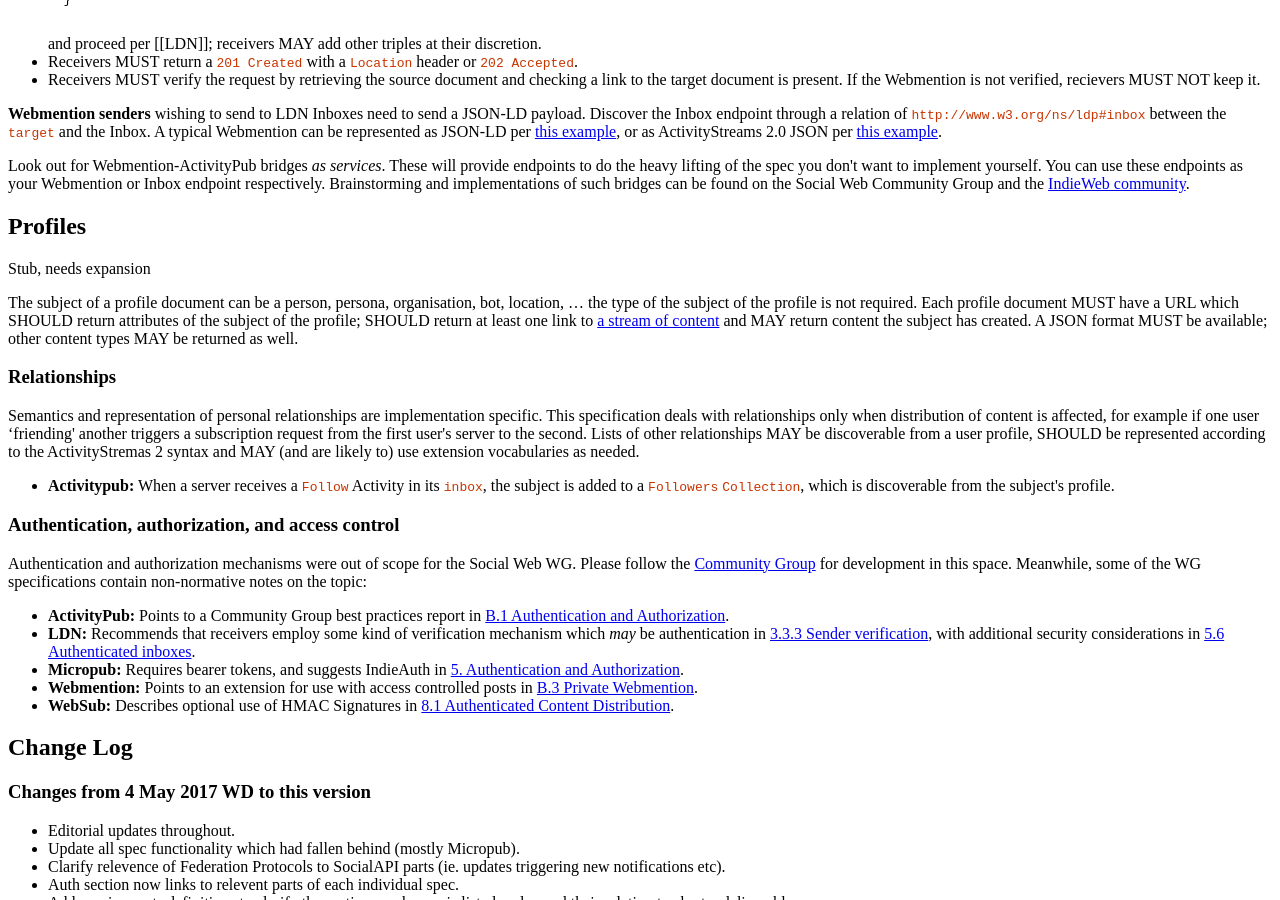
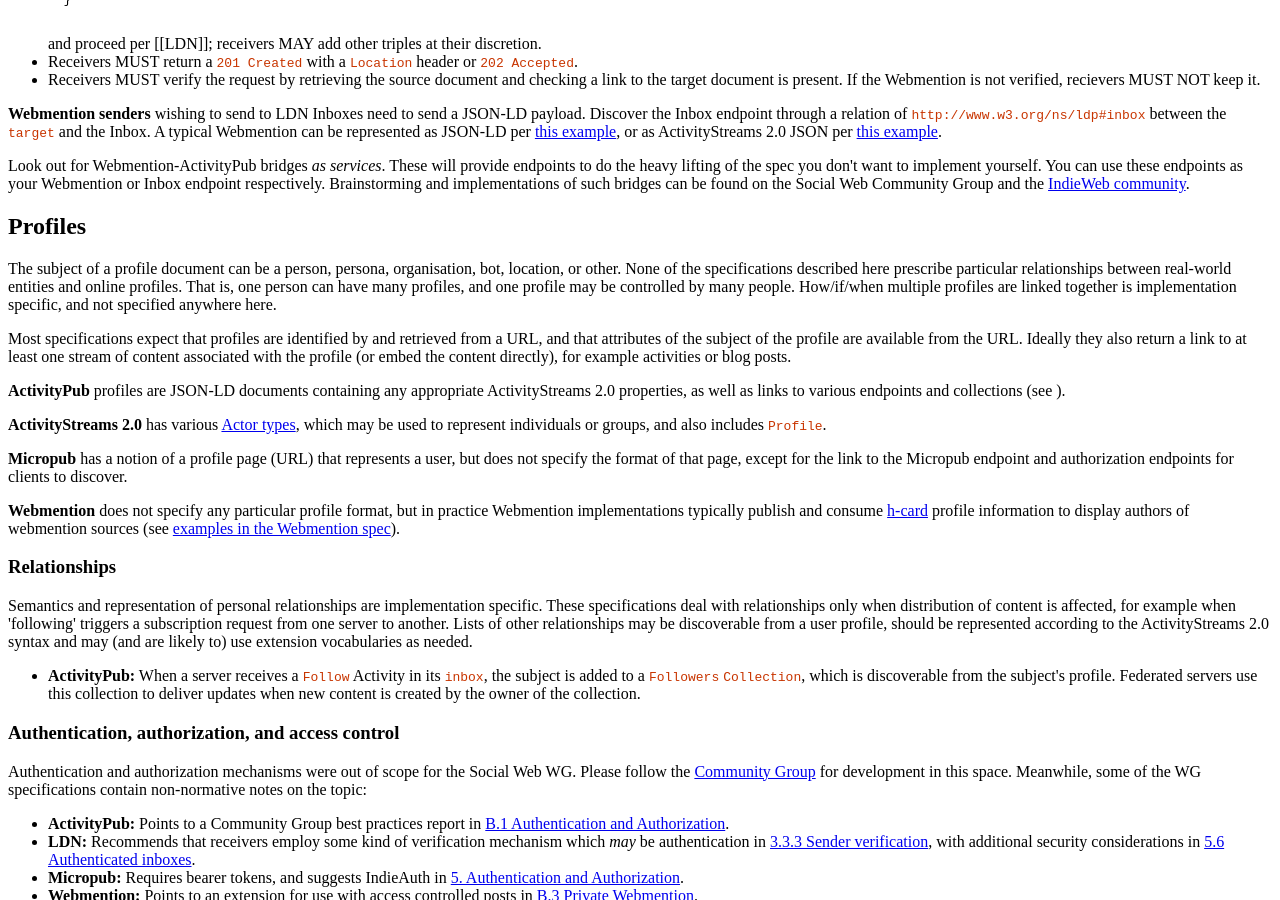
Before and after one commit to w3c-social/social-web-protocols, a Jekyll site: the page index.html, which Jekyll copies as it is, in a window 1280 px wide and 900 px high, scrolled down 9679 px. Built offline with Jekyll 4.4.1, drawn with Linux system fonts in a browser that asks for light colours.

Commit message:
Profiles unstubbed. Fixes #48

```diff
--- a/index.html
+++ b/index.html
@@ -972,17 +972,25 @@
   <section id="profiles">
       <h2>Profiles</h2>
 
-      <p class="issue">Stub, needs expansion</p>
+      <p>The subject of a profile document can be a person, persona, organisation, bot, location, or other. None of the specifications described here prescribe particular relationships between real-world entities and online profiles. That is, one person can have many profiles, and one profile may be controlled by many people. How/if/when multiple profiles are linked together is implementation specific, and not specified anywhere here.</p>
 
-      <p>The subject of a profile document can be a person, persona, organisation, bot, location, … the type of the subject of the profile is not required. Each profile document MUST have a URL which SHOULD return attributes of the subject of the profile; SHOULD return at least one link to <a href="#reading">a stream of content</a> and MAY return content the subject has created. A JSON format MUST be available; other content types MAY be returned as well.</p>
+      <p>Most specifications expect that profiles are identified by and retrieved from a URL, and that attributes of the subject of the profile are available from the URL. Ideally they also return a link to at least one stream of content associated with the profile (or embed the content directly), for example activities or blog posts.</p>
+
+      <p><strong>ActivityPub</strong> profiles are JSON-LD documents containing any appropriate ActivityStreams 2.0 properties, as well as links to various endpoints and collections (see <a href="#streams-special"></a>).</p>
+
+      <p><strong>ActivityStreams 2.0</strong> has various <a href="https://www.w3.org/TR/activitystreams-core/#actors">Actor types</a>, which may be used to represent individuals or groups, and also includes <code>Profile</code>.</p>
+
+      <p><strong>Micropub</strong> has a notion of a profile page (URL) that represents a user, but does not specify the format of that page, except for the link to the Micropub endpoint and authorization endpoints for clients to discover.</p>
+
+      <p><strong>Webmention</strong> does not specify any particular profile format, but in practice Webmention implementations typically publish and consume <a href="http://microformats.org/wiki/h-card">h-card</a> profile information to display authors of webmention sources (see <a href="https://www.w3.org/TR/webmention/#webmention-verification-p-4">examples in the Webmention spec</a>).</p>
 
       <section id="relationships">
         <h3>Relationships</h3>
 
-        <p>Semantics and representation of personal relationships are implementation specific. This specification deals with relationships only when distribution of content is affected, for example if one user ‘friending' another triggers a subscription request from the first user's server to the second. Lists of other relationships MAY be discoverable from a user profile, SHOULD be represented according to the ActivityStremas 2 syntax and MAY (and are likely to) use extension vocabularies as needed.</p>
+        <p>Semantics and representation of personal relationships are implementation specific. These specifications deal with relationships only when distribution of content is affected, for example when 'following' triggers a subscription request from one server to another. Lists of other relationships may be discoverable from a user profile, should be represented according to the ActivityStreams 2.0 syntax and may (and are likely to) use extension vocabularies as needed.</p>
 
         <ul>
-          <li><strong>Activitypub:</strong> When a server receives a <code>Follow</code> Activity in its <code>inbox</code>, the subject is added to a <code>Followers</code> <code>Collection</code>, which is discoverable from the subject's profile.</li>
+          <li><strong>ActivityPub:</strong> When a server receives a <code>Follow</code> Activity in its <code>inbox</code>, the subject is added to a <code>Followers</code> <code>Collection</code>, which is discoverable from the subject's profile. Federated servers use this collection to deliver updates when new content is created by the owner of the collection.</li>
         </ul>
       </section>
 
```
